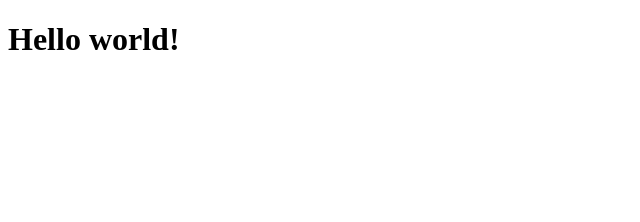
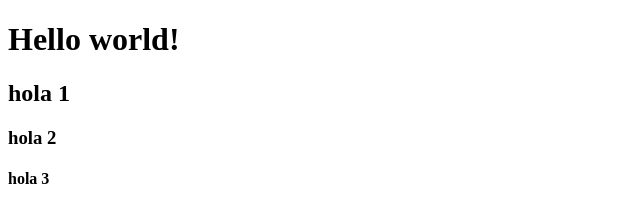
Before and after one commit to soyeagonzalez/first_repo, a plain HTML site: page index.html in a window 1280 px wide. Shown: the whole page, without its empty margins (0-640 px from the left). Drawn offline with Linux system fonts and the light colour scheme.

Commit message:
se agregaron componentes al body y una hoja de estilos styles.css

```diff
--- a/index.html
+++ b/index.html
@@ -7,5 +7,8 @@
 </head>
 <body>
     <h1>Hello world!</h1>
+    <h2>hola 1</h2>
+    <h3>hola 2</h3>
+    <h4>hola 3</h4>
 </body>
 </html>
```
Also changed, not shown: styles.css (added).
